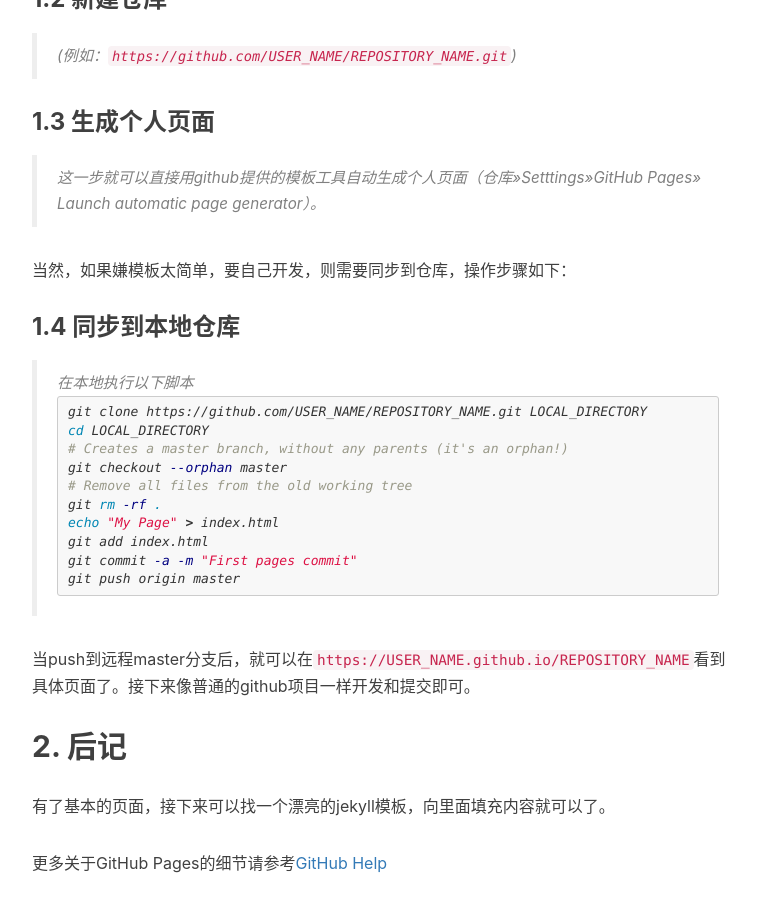
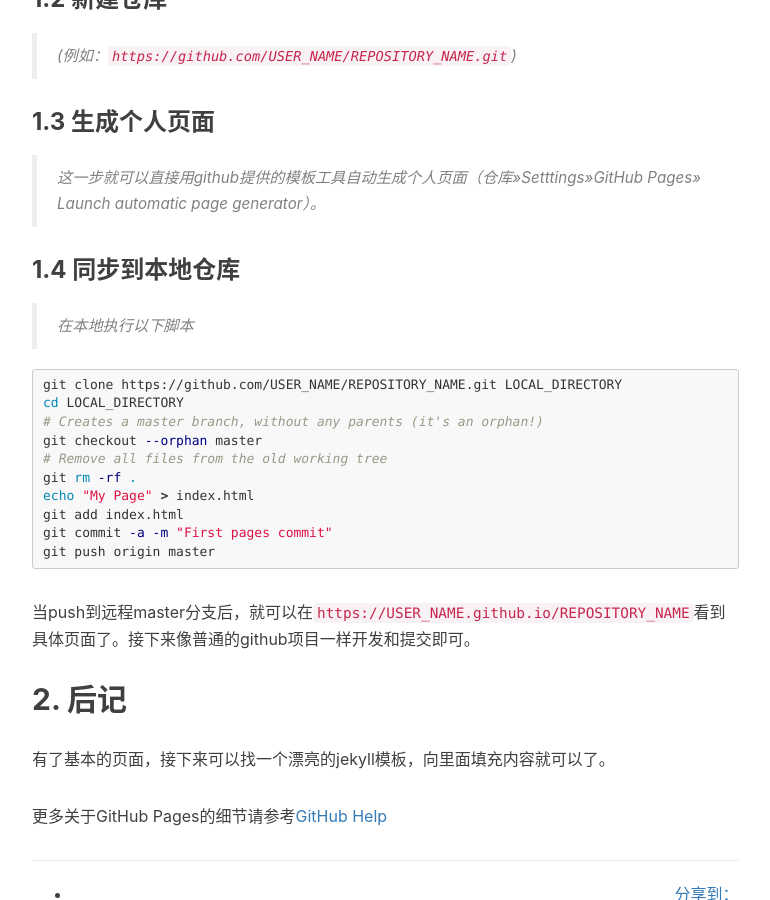
Before and after one commit to clayandgithub/clayandgithub, a Jekyll site: the page built from _posts/2010-01-01-template.markdown, in a window 1280 px wide and 900 px high, scrolled down 1100 px. Shown: the whole window, without its empty margins (233-1003 px from the left). Built offline with Jekyll 4.4.1, drawn with Linux system fonts in a browser that asks for light colours; nearby versions of some CDN libraries; comment, search, counter and statistics services are not loaded; some of the changed lines change nothing that is shown.

Commit message:
change template

````diff
--- a/_posts/2010-01-01-template.markdown
+++ b/_posts/2010-01-01-template.markdown
@@ -13,7 +13,7 @@ tags:
 
 ## 0. Foreword
 
-[跳过废话，直接看正文](#正文)
+[跳过废话，直接看正文](#section)
 
 我一直想拥有一个个人主页，但因为懒、缺少服务器、域名等诸多原因，始终没有去写。后来发现在github上可以搭建免费的个人静态站点，于是按照[官方教程](https://help.github.com/articles/creating-project-pages-from-the-command-line/)初步搭建起了个简单的页面，这里简单地记录下关键步骤：
 
@@ -33,11 +33,10 @@ tags:
 
 > 这一步就可以直接用github提供的模板工具自动生成个人页面（仓库>>Setttings>>GitHub Pages>> Launch automatic page generator）。
 
-当然，如果嫌模板太简单，要自己开发，则需要同步到仓库，操作步骤如下：
-
 ### 1.4 同步到本地仓库
 
 > 在本地执行以下脚本
+
 ```bash
 git clone https://github.com/USER_NAME/REPOSITORY_NAME.git LOCAL_DIRECTORY
 cd LOCAL_DIRECTORY
````
